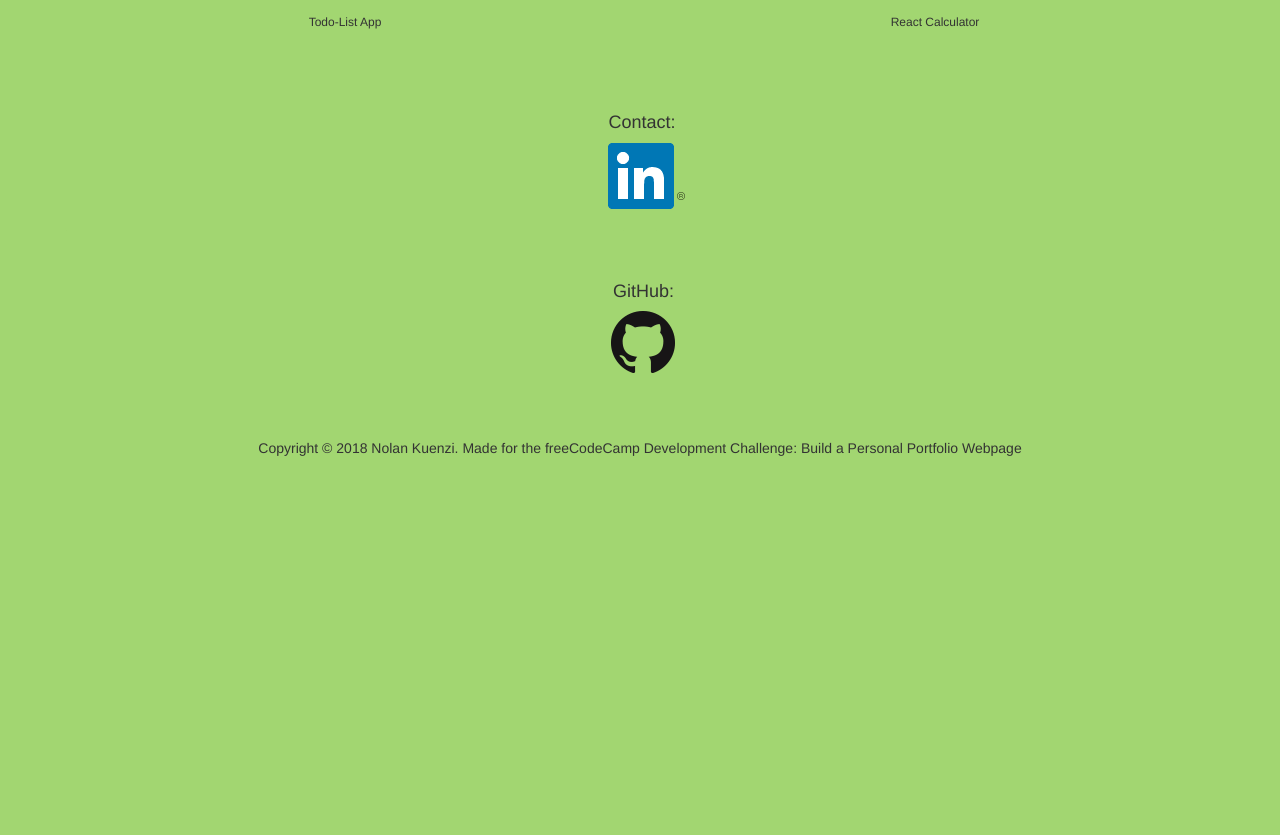
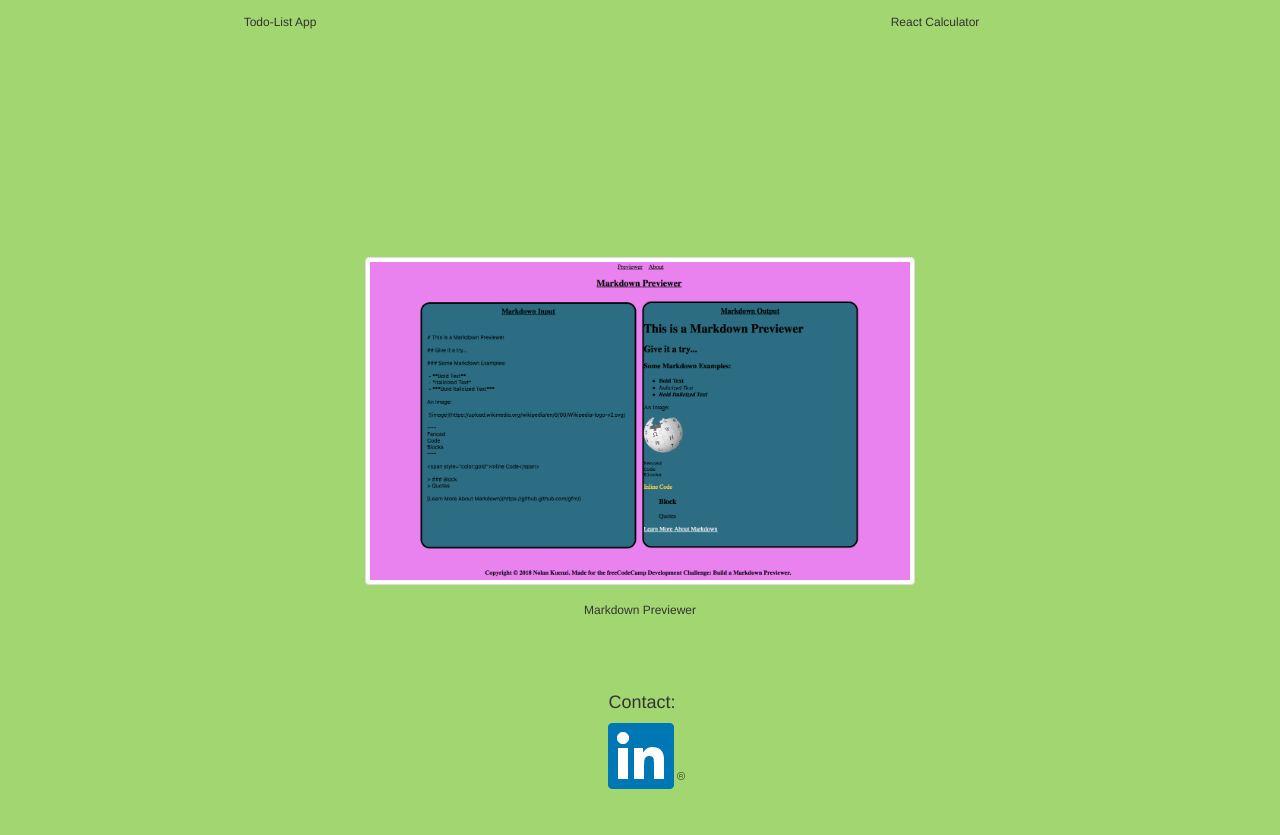
Before and after one commit to NolanKuenzi/portfolioSite, a plain HTML site: page index.html in a window 1280 px wide. Shown: the part 2621-3456 px from the top of the page. Before the commit the page ends 3107 px from the top, so only its background shows below. Drawn offline with nearby package versions, Linux system fonts and the light colour scheme.

Commit message:
markDownpreviewer added

```diff
--- a/index.html
+++ b/index.html
@@ -96,10 +96,10 @@
 
 	<div id="reactSection">
 	<div><p class="portfolioSubText">React Projects:</p></div>
-	<div class="row" id="thirdRow">
+	<div class="row" id="fourthRow">
 	<div class="col-md-6">
     		<div class="thumbnail"><a href="https://nolankuenzi.github.io/todoApp/" target="_blank">
-				<img src="Portfolio_Images/Todo_App.png" class="img-thumbnail" id="i4"></a>
+				<img src="Portfolio_Images/Todo_App.png" class="img-thumbnail" id="i6"></a>
 			<div class = "caption center-block">
          		<h6>Todo-List App</h6>
          	</div>
@@ -108,14 +108,26 @@
 
 	<div class="col-md-6">
     <div class="thumbnail"><a href="https://nolankuenzi.github.io/reactCalculator/" target="_blank">
-			<img src="Portfolio_Images/React_Calculator.png" class="img-thumbnail" id="i5"></a>
+			<img src="Portfolio_Images/React_Calculator.png" class="img-thumbnail" id="i7"></a>
 	<div class = "caption center-block">
          		<h6>React Calculator</h6>
          	</div>
 			</div>
 		</div>
-	</div>
-</div> <!-- This div closes Entire Portfolio Section -->
+
+	<div class="row" id="fifthRow">
+	<div class="col-md-6">
+    		<div class="thumbnail"><a href="https://nolankuenzi.github.io/markdownPreviewer/" target="_blank">
+				<img src="Portfolio_Images/markdownPreviewer.png" class="img-thumbnail" id="i8"></a>
+			<div class = "caption center-block">
+         		<h6>Markdown Previewer</h6>
+         	</div>
+			</div>
+		</div>
+
+	</div> <!-- Fifth Row End -->
+	</div> <!-- React Section End -->
+</div> <!-- Portfolio Section End -->
 	<div id="bottomSection">
 
 	<div id="contactSection">
```
Also changed, not shown: Portfolio_Images/markdownPreviewer.png (added).
